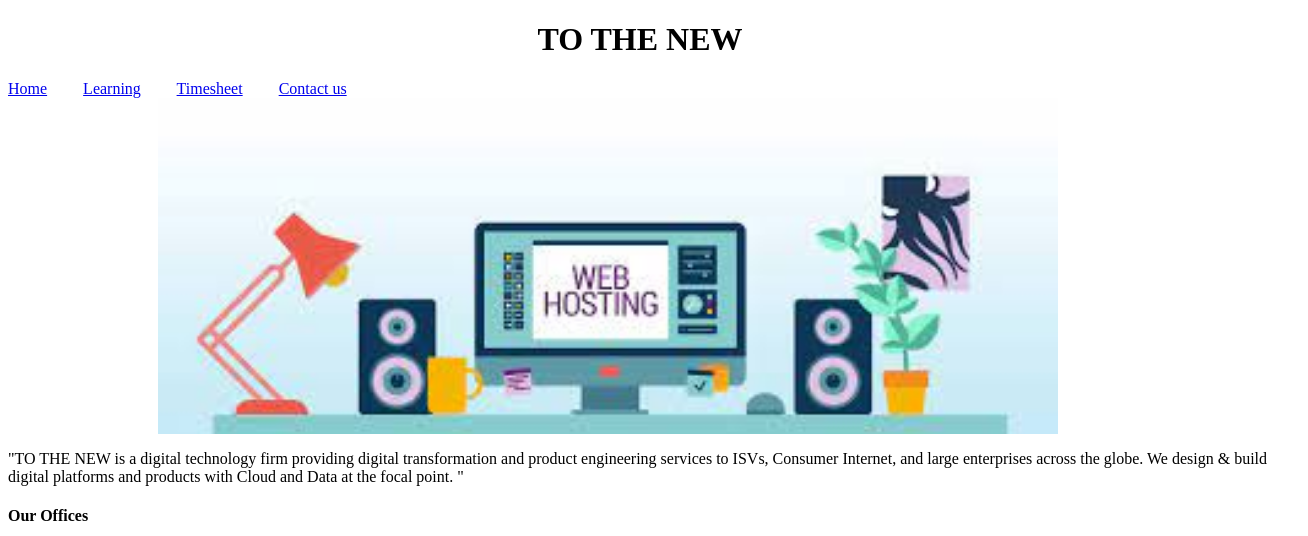
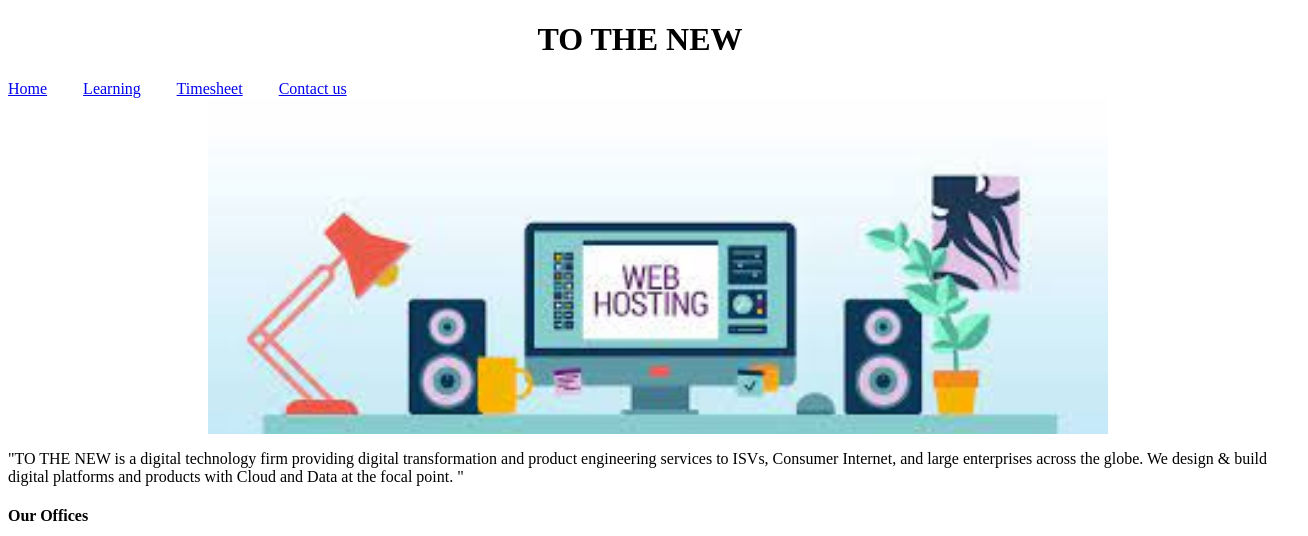
Before and after one commit to lisha-devops/HTML, a plain HTML site: page index.html in a window 1280 px wide. Shown: the top 536 px of the page, 1308 px wide, since content can reach past the window. Drawn offline with Linux system fonts and the light colour scheme.

Commit message:
Update index.html

```diff
--- a/index.html
+++ b/index.html
@@ -35,7 +35,7 @@
     <main id="main">
     	<div class="container">
         	<!-- Main Image -->
-            <img src="download.png" alt="banner image" style="vertical-align:middle;margin:0px 150px" width="900">
+            <img src="download.png" alt="banner image" style="vertical-align:middle;margin:0px 200px" width="900">
             <!-- Text Context -->
             <p class="main-text-content">
             	"TO THE NEW is a digital technology firm providing digital transformation and product engineering services to ISVs, Consumer Internet, and large enterprises across the globe. We design & build digital platforms and products with Cloud and Data at the focal point. "
```
